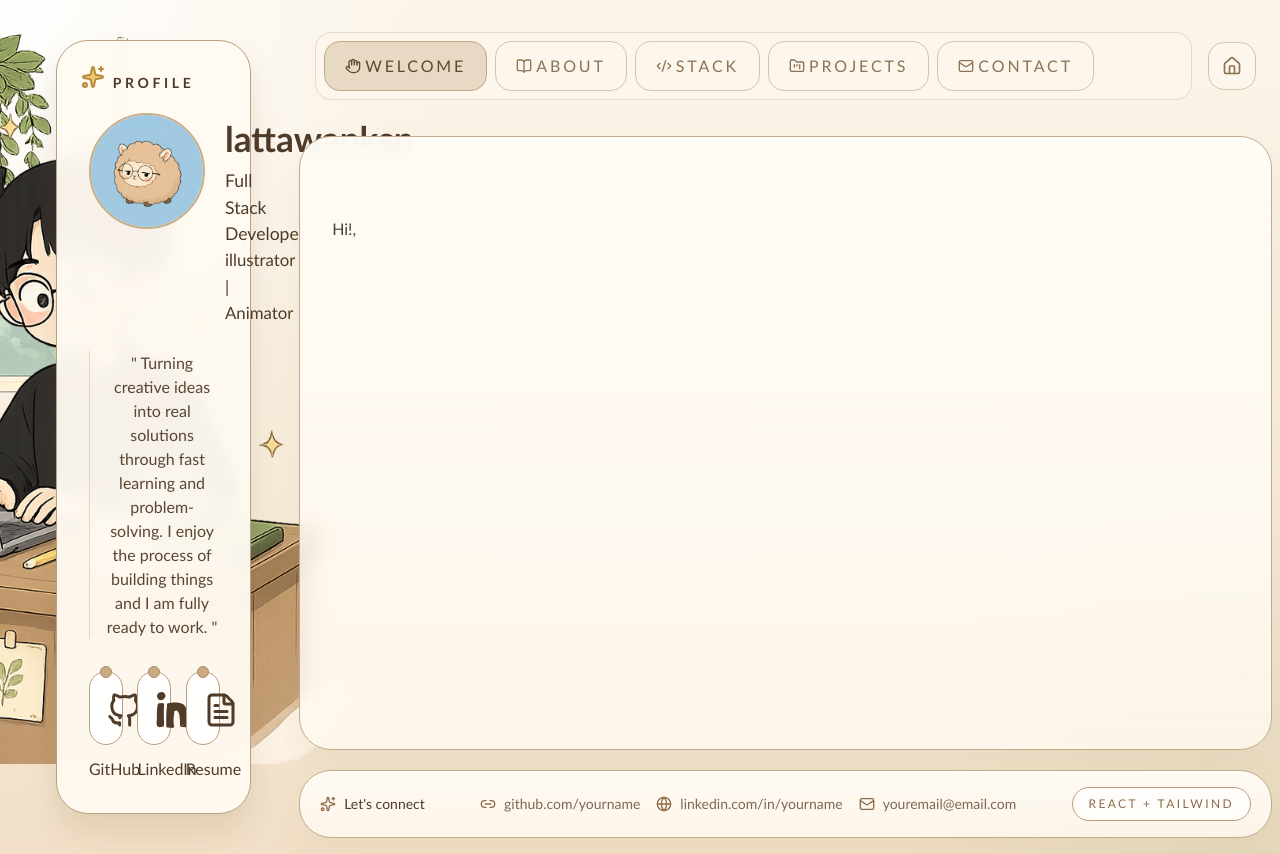
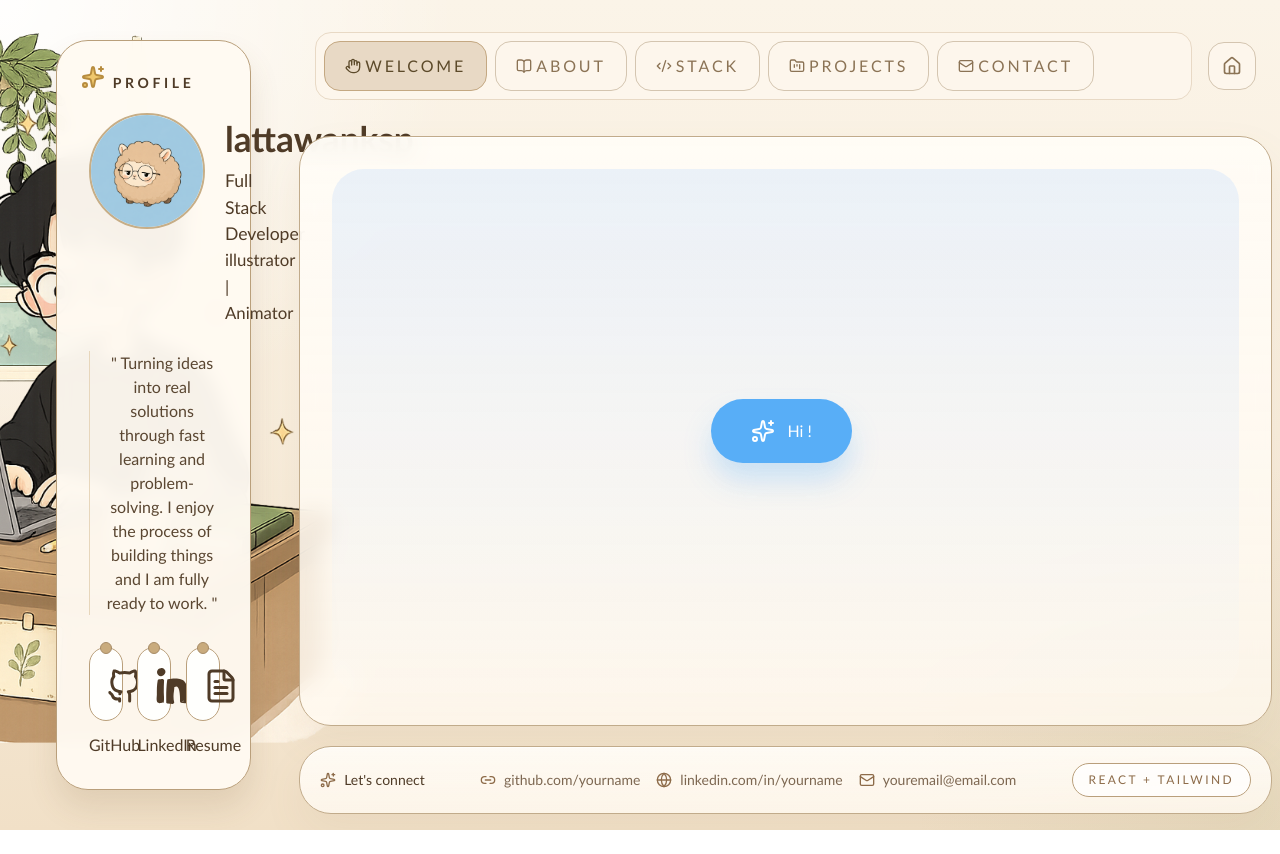
Before and after one commit to lattawanksp/portfolio-lattawanksp, a React (Vite) app: page / in a window 1280 px wide. After the commit the page ends 830 px from the top, so only its background shows below. Built offline with nearby package versions, Linux system fonts and the light colour scheme.

Commit message:
add welcome page

```diff
--- a/src/App.jsx
+++ b/src/App.jsx
@@ -1,18 +1,18 @@
-import { startTransition, useState } from "react";
-import LeftSidebar from "./components/LeftSidebar";
-import Navbar from "./components/Navbar";
-import SectionPanel from "./components/SectionPanel";
-import FooterBar from "./components/FooterBar";
-import { sections } from "./data/SectionPanelData";
+import { startTransition, useState } from 'react'
+import LeftSidebar from './components/LeftSidebar'
+import Navbar from './components/Navbar'
+import SectionPanel from './components/SectionPanel'
+import FooterBar from './components/FooterBar'
+import { sections } from './data/SectionPanelData'
 
 function App() {
-  const [activeSection, setActiveSection] = useState("welcome");
-  const currentSection =
-    sections.find((section) => section.id === activeSection) ?? null;
+  const [activeSection, setActiveSection] = useState('welcome')
+  const [welcomeStarted, setWelcomeStarted] = useState(false)
 
-  const openSection = (sectionId) =>
-    startTransition(() => setActiveSection(sectionId));
-  const resetSection = () => setActiveSection(null);
+  const currentSection = sections.find((section) => section.id === activeSection) ?? null
+
+  const openSection = (sectionId) => startTransition(() => setActiveSection(sectionId))
+  const resetSection = () => setActiveSection(null)
 
   return (
     <main className="relative min-h-screen overflow-hidden px-4 py-4 text-stone-700 sm:px-6 lg:px-8">
@@ -23,21 +23,22 @@ function App() {
         <LeftSidebar />
 
         <section className="flex min-h-0 flex-col gap-5">
-          <Navbar
-            activeSection={activeSection}
-            onOpenSection={openSection}
-            onReset={resetSection}
-          />
+          <Navbar activeSection={activeSection} onOpenSection={openSection} onReset={resetSection} />
 
           <div className="min-h-0 flex-1">
-            <SectionPanel section={currentSection} />
+            <SectionPanel
+              section={currentSection}
+              onOpenSection={openSection}
+              welcomeStarted={welcomeStarted}
+              onStartWelcome={() => setWelcomeStarted(true)}
+            />
           </div>
 
           <FooterBar />
         </section>
       </div>
     </main>
-  );
+  )
 }
 
-export default App;
+export default App
--- a/src/components/00_ProfilePreviewCard.jsx
+++ b/src/components/00_ProfilePreviewCard.jsx
@@ -1,16 +1,16 @@
-import { FileText, Sparkles } from 'lucide-react'
+import { FileText, Sparkles } from "lucide-react";
 
 const iconMaskStyle = (iconPath) => ({
-  backgroundColor: '#4f3b27',
+  backgroundColor: "#4f3b27",
   maskImage: `url(${iconPath})`,
-  maskRepeat: 'no-repeat',
-  maskPosition: 'center',
-  maskSize: 'contain',
+  maskRepeat: "no-repeat",
+  maskPosition: "center",
+  maskSize: "contain",
   WebkitMaskImage: `url(${iconPath})`,
-  WebkitMaskRepeat: 'no-repeat',
-  WebkitMaskPosition: 'center',
-  WebkitMaskSize: 'contain',
-})
+  WebkitMaskRepeat: "no-repeat",
+  WebkitMaskPosition: "center",
+  WebkitMaskSize: "contain",
+});
 
 function ProfilePreviewCard() {
   return (
@@ -18,7 +18,9 @@ function ProfilePreviewCard() {
       <Sparkles className="absolute left-6 top-6 h-6 w-6 fill-[#efc76d] text-[#b78c3f]" />
 
       <div className="mb-5 flex items-center justify-center gap-2">
-        <p className="text-sm font-semibold uppercase tracking-[0.26em] text-[#4f3b27]">Profile</p>
+        <p className="text-sm font-semibold uppercase tracking-[0.26em] text-[#4f3b27]">
+          Profile
+        </p>
       </div>
 
       <div className="flex items-start gap-5">
@@ -31,7 +33,9 @@ function ProfilePreviewCard() {
         </div>
 
         <div className="min-w-0 flex-1 pt-2">
-          <h2 className="text-[2.2rem] font-semibold leading-none text-[#4f3b27]">lattawanksp</h2>
+          <h2 className="text-[2.2rem] font-semibold leading-none text-[#4f3b27]">
+            lattawanksp
+          </h2>
           <p className="mt-3 text-[1.1rem] font-medium text-[#4f3b27]">
             Full Stack Developer <br />
             <span className="text-[1.05rem]">illustrator | Animator</span>
@@ -40,15 +44,24 @@ function ProfilePreviewCard() {
       </div>
 
       <blockquote className="mx-auto mt-6 max-w-104 border-l border-[#e7d6bb] pl-4 text-center text-[1rem] text-[#5a4631]">
-        " Turning creative ideas into real solutions through fast learning and problem-solving. I enjoy the process of building
-        things and I am fully ready to work. "
+        " Turning ideas into real solutions through fast learning and
+        problem-solving. I enjoy the process of building things and I am fully
+        ready to work. "
       </blockquote>
 
       <div className="mt-8 grid grid-cols-3 gap-4">
-        <a href="https://github.com/lattawanksp" target="_blank" rel="noreferrer" className="group text-center">
+        <a
+          href="https://github.com/lattawanksp"
+          target="_blank"
+          rel="noreferrer"
+          className="group text-center"
+        >
           <div className="relative rounded-[1.35rem] border border-[#b99f7b] bg-white/90 px-4 pb-4 pt-5 transition group-hover:-translate-y-0.5 group-hover:shadow-[0_12px_20px_rgba(120,92,54,0.12)]">
             <span className="absolute left-1/2 top-0 h-3 w-3 -translate-x-1/2 -translate-y-1/2 rounded-full border border-[#a78b67] bg-[#c9ab7d]" />
-            <span className="mx-auto block h-9 w-9" style={iconMaskStyle('/github-alt-svgrepo-com.svg')} />
+            <span
+              className="mx-auto block h-9 w-9"
+              style={iconMaskStyle("/github-alt-svgrepo-com.svg")}
+            />
           </div>
           <p className="mt-3 text-[1rem] font-medium text-[#4f3b27]">GitHub</p>
         </a>
@@ -61,12 +74,21 @@ function ProfilePreviewCard() {
         >
           <div className="relative rounded-[1.35rem] border border-[#b99f7b] bg-white/90 px-4 pb-4 pt-5 transition group-hover:-translate-y-0.5 group-hover:shadow-[0_12px_20px_rgba(120,92,54,0.12)]">
             <span className="absolute left-1/2 top-0 h-3 w-3 -translate-x-1/2 -translate-y-1/2 rounded-full border border-[#a78b67] bg-[#c9ab7d]" />
-            <span className="mx-auto block h-9 w-9" style={iconMaskStyle('/linkedin-logo-svgrepo-com.svg')} />
+            <span
+              className="mx-auto block h-9 w-9"
+              style={iconMaskStyle("/linkedin-logo-svgrepo-com.svg")}
+            />
           </div>
-          <p className="mt-3 text-[1rem] font-medium text-[#4f3b27]">LinkedIn</p>
+          <p className="mt-3 text-[1rem] font-medium text-[#4f3b27]">
+            LinkedIn
+          </p>
         </a>
 
-        <a href="/files/lattawan-kasempitakpong-cv.pdf" download className="group text-center">
+        <a
+          href="/files/lattawan-kasempitakpong-cv.pdf"
+          download
+          className="group text-center"
+        >
           <div className="relative rounded-[1.35rem] border border-[#b99f7b] bg-white/90 px-4 pb-4 pt-5 transition group-hover:-translate-y-0.5 group-hover:shadow-[0_12px_20px_rgba(120,92,54,0.12)]">
             <span className="absolute left-1/2 top-0 h-3 w-3 -translate-x-1/2 -translate-y-1/2 rounded-full border border-[#a78b67] bg-[#c9ab7d]" />
             <FileText className="mx-auto h-9 w-9 text-[#4f3b27]" />
@@ -75,7 +97,7 @@ function ProfilePreviewCard() {
         </a>
       </div>
     </div>
-  )
+  );
 }
 
-export default ProfilePreviewCard
+export default ProfilePreviewCard;
--- a/src/components/SectionPanel.jsx
+++ b/src/components/SectionPanel.jsx
@@ -1,8 +1,8 @@
-import WelcomeContent from "./sections/01_WelcomContent";
-import AboutContent from "./sections/02_AboutContent";
-import StackContent from "./sections/03_StackContent";
-import ProjectsContent from "./sections/04_ProjectsContent";
-import ContactContent from "./sections/05_ContactContent";
+import WelcomeContent from './sections/01_WelcomContent'
+import AboutContent from './sections/02_AboutContent'
+import StackContent from './sections/03_StackContent'
+import ProjectsContent from './sections/04_ProjectsContent'
+import ContactContent from './sections/05_ContactContent'
 
 const sectionComponents = {
   welcome: WelcomeContent,
@@ -10,32 +10,42 @@ const sectionComponents = {
   stack: StackContent,
   projects: ProjectsContent,
   contact: ContactContent,
-};
+}
 
-function SectionPanel({ section }) {
-  if (!section) return null;
+function SectionPanel({
+  section,
+  onOpenSection,
+  welcomeStarted,
+  onStartWelcome,
+}) {
+  if (!section) return null
 
-  const ActiveComponent = sectionComponents[section.id];
+  const ActiveComponent = sectionComponents[section.id]
+  const hasHeader = section.eyebrow || section.title || section.summary
 
   return (
     <div className="paper-panel relative flex h-full min-h-112 flex-col p-6 sm:p-8">
-      <div className="max-w-3xl space-y-4">
-        <p className="text-sm font-semibold uppercase tracking-[0.28em] text-[#8d6b49]">
-          {section.eyebrow}
-        </p>
-        <h2 className="text-3xl font-semibold text-[#4f3b27] sm:text-4xl">
-          {section.title}
-        </h2>
-        <p className="text-base leading-8 text-[#7d6751] sm:text-lg">
-          {section.summary}
-        </p>
-      </div>
+      {hasHeader ? (
+        <div className="max-w-3xl space-y-4">
+          {section.eyebrow ? (
+            <p className="text-sm font-semibold uppercase tracking-[0.28em] text-[#8d6b49]">{section.eyebrow}</p>
+          ) : null}
+          {section.title ? <h2 className="text-3xl font-semibold text-[#4f3b27] sm:text-4xl">{section.title}</h2> : null}
+          {section.summary ? <p className="text-base leading-8 text-[#7d6751] sm:text-lg">{section.summary}</p> : null}
+        </div>
+      ) : null}
 
-      <div className="mt-8 flex-1">
-        {ActiveComponent ? <ActiveComponent /> : WelcomeContent}
+      <div className={hasHeader ? 'mt-8 flex-1' : 'flex-1'}>
+        {ActiveComponent ? (
+          <ActiveComponent
+            onOpenSection={onOpenSection}
+            welcomeStarted={welcomeStarted}
+            onStartWelcome={onStartWelcome}
+          />
+        ) : null}
       </div>
     </div>
-  );
+  )
 }
 
-export default SectionPanel;
+export default SectionPanel
--- a/src/components/sections/01_WelcomContent.jsx
+++ b/src/components/sections/01_WelcomContent.jsx
@@ -1,8 +1,194 @@
-function WelcomeContent() {
+import { useEffect, useState } from "react";
+import { ArrowRight, Sparkles } from "lucide-react";
+
+const quickLinks = [
+  { id: "about", label: "About" },
+  { id: "stack", label: "Stack" },
+  { id: "projects", label: "Projects" },
+  { id: "contact", label: "Contact" },
+];
+
+const replyMessages = [
+  <>
+    Hi ! Welcome to <span className="font-bold">my portfolio</span>
+  </>,
+  <>
+    My name is <span className="font-bold text-[#b87d4b]">Lin</span>, I&apos;m
+    an aspiring Full-Stack Developer
+  </>,
+  <>
+    Thank you for taking the time to visit. You can navigate through the{" "}
+    <span className="font-semibold decoration-[#b99f7b]">menu above ⭡</span> or
+    start with the{" "}
+    <span className="font-semibold decoration-[#b99f7b]">
+      links down here ⭣
+    </span>
+  </>,
+];
+
+const typingDurations = [1000, 1400, 2200, 1400];
+
+function TypingBubble() {
   return (
-    <div>
-      <div>
-        <h1>Hi!,</h1>
+    <div className="flex justify-start">
+      <div className="inline-flex items-center gap-2 rounded-[1.9rem] rounded-bl-md bg-white px-6 py-5 shadow-[0_14px_24px_rgba(120,92,54,0.12)]">
+        <span className="h-3 w-3 animate-pulse rounded-full bg-[#d8c8b0] [animation-delay:0ms]" />
+        <span className="h-3 w-3 animate-pulse rounded-full bg-[#cdbb9f] [animation-delay:180ms]" />
+        <span className="h-3 w-3 animate-pulse rounded-full bg-[#c2ad8f] [animation-delay:360ms]" />
+      </div>
+    </div>
+  );
+}
+
+function ReplyBubble({ children }) {
+  return (
+    <div className="flex justify-start">
+      <div className="max-w-[92%] rounded-[1.9rem] rounded-bl-md bg-white px-6 py-5 text-xl text-[#4f3b27] shadow-[0_14px_24px_rgba(120,92,54,0.12)]">
+        {children}
+      </div>
+    </div>
+  );
+}
+
+function LinksBubble({ onOpenSection }) {
+  return (
+    <div className="flex justify-start">
+      <div className="max-w-[92%] rounded-[1.9rem] rounded-bl-md bg-white px-6 py-5 text-[#4f3b27] shadow-[0_14px_24px_rgba(120,92,54,0.12)]">
+        <p className="mb-4 text-base font-semibold uppercase tracking-[0.18em] text-[#8d6b49]">
+          Start here
+        </p>
+        <div className="flex flex-wrap gap-3">
+          {quickLinks.map((link) => (
+            <button
+              key={link.id}
+              type="button"
+              onClick={() => onOpenSection?.(link.id)}
+              className="inline-flex items-center gap-2 rounded-full border border-[#b99f7b] bg-[#fffaf2] px-5 py-3 text-base font-medium text-[#4f3b27] transition hover:-translate-y-0.5 hover:bg-[#f7ead6]"
+            >
+              {link.label}
+              <ArrowRight className="h-4 w-4" />
+            </button>
+          ))}
+        </div>
+      </div>
+    </div>
+  );
+}
+
+function WelcomeContent({ onOpenSection, welcomeStarted, onStartWelcome }) {
+  const [visibleReplies, setVisibleReplies] = useState(
+    welcomeStarted ? replyMessages.length : 0,
+  );
+  const [typingStep, setTypingStep] = useState(-1);
+  const [linksVisible, setLinksVisible] = useState(welcomeStarted);
+
+  useEffect(() => {
+    if (!welcomeStarted) return undefined;
+    if (linksVisible) return undefined;
+
+    let cancelled = false;
+    const timers = [];
+
+    const runSequence = () => {
+      let delay = 0;
+
+      replyMessages.forEach((_, index) => {
+        timers.push(
+          window.setTimeout(() => {
+            if (cancelled) return;
+            setTypingStep(index);
+          }, delay),
+        );
+
+        delay += typingDurations[index];
+
+        timers.push(
+          window.setTimeout(() => {
+            if (cancelled) return;
+            setTypingStep(-1);
+            setVisibleReplies(index + 1);
+          }, delay),
+        );
+
+        delay += 250;
+      });
+
+      timers.push(
+        window.setTimeout(() => {
+          if (cancelled) return;
+          setTypingStep(replyMessages.length);
+        }, delay),
+      );
+
+      delay += typingDurations[replyMessages.length];
+
+      timers.push(
+        window.setTimeout(() => {
+          if (cancelled) return;
+          setTypingStep(-1);
+          setLinksVisible(true);
+        }, delay),
+      );
+    };
+
+    runSequence();
+
+    return () => {
+      cancelled = true;
+      timers.forEach((timer) => window.clearTimeout(timer));
+    };
+  }, [welcomeStarted, linksVisible]);
+
+  const startChat = () => {
+    setVisibleReplies(0);
+    setTypingStep(-1);
+    setLinksVisible(false);
+    onStartWelcome?.();
+  };
+
+  return (
+    <div className="flex h-full min-h-112 flex-col rounded-4xl bg-[linear-gradient(180deg,rgba(171,205,255,0.24),rgba(255,255,255,0.1))] p-6 sm:p-8">
+      <div className="flex-1 space-y-5 overflow-y-auto pr-2">
+        {!welcomeStarted ? (
+          <div className="flex h-full items-center justify-center">
+            <button
+              type="button"
+              onClick={startChat}
+              className="inline-flex items-center gap-3 rounded-full bg-[#58aef7] px-10 py-5 text-2xl font-semibold text-white shadow-[0_18px_28px_rgba(88,174,247,0.28)] transition hover:-translate-y-0.5 hover:brightness-105"
+            >
+              <Sparkles className="h-6 w-6" />
+              Hi !
+            </button>
+          </div>
+        ) : (
+          <>
+            <div className="flex justify-end">
+              <div className="rounded-4xl rounded-br-md bg-[#58aef7] px-7 py-5 text-xl font-medium text-white shadow-[0_14px_24px_rgba(88,174,247,0.28)]">
+                Hi !
+              </div>
+            </div>
+
+            {visibleReplies >= 1 ? (
+              <ReplyBubble>{replyMessages[0]}</ReplyBubble>
+            ) : null}
+            {typingStep === 0 ? <TypingBubble /> : null}
+
+            {visibleReplies >= 2 ? (
+              <ReplyBubble>{replyMessages[1]}</ReplyBubble>
+            ) : null}
+            {typingStep === 1 ? <TypingBubble /> : null}
+
+            {visibleReplies >= 3 ? (
+              <ReplyBubble>{replyMessages[2]}</ReplyBubble>
+            ) : null}
+            {typingStep === 2 ? <TypingBubble /> : null}
+
+            {linksVisible ? (
+              <LinksBubble onOpenSection={onOpenSection} />
+            ) : null}
+            {typingStep === 3 ? <TypingBubble /> : null}
+          </>
+        )}
       </div>
     </div>
   );
```
